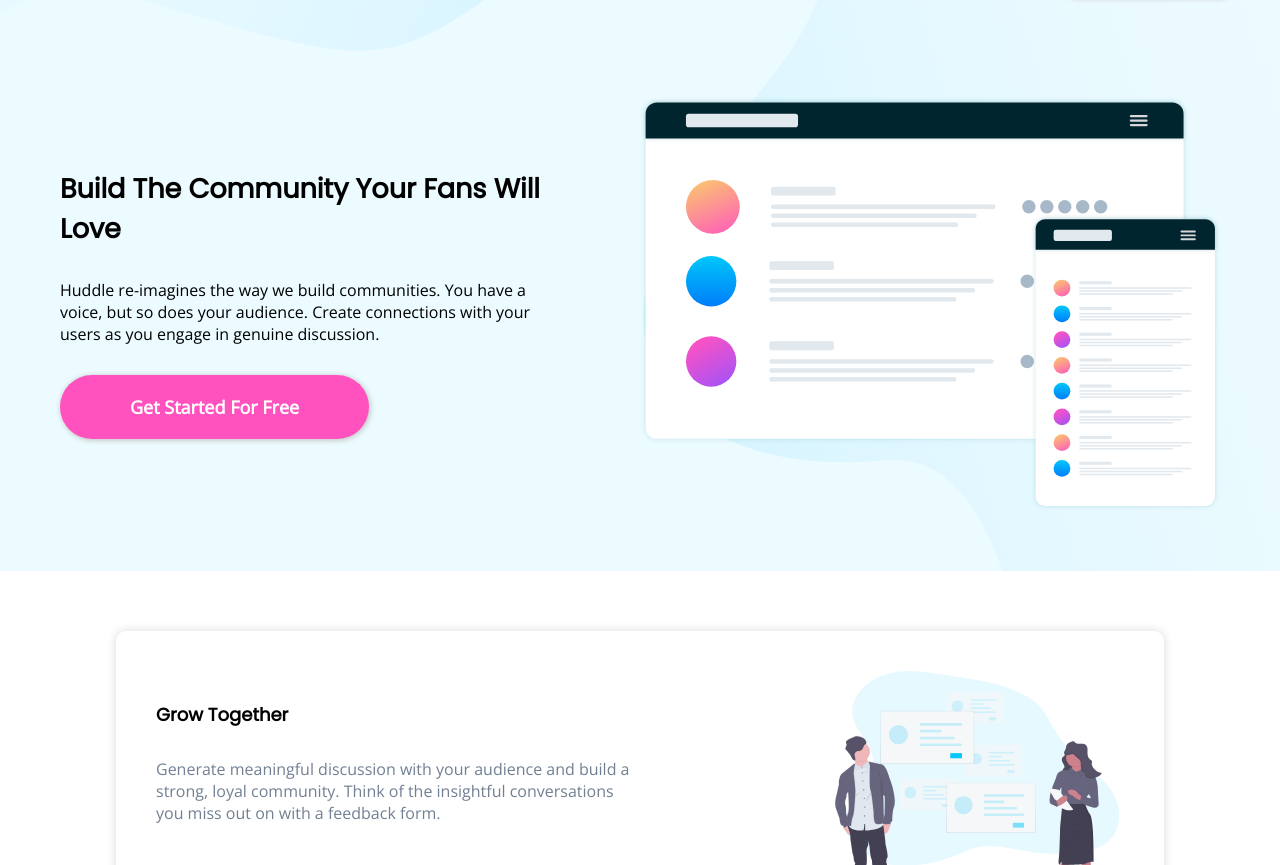
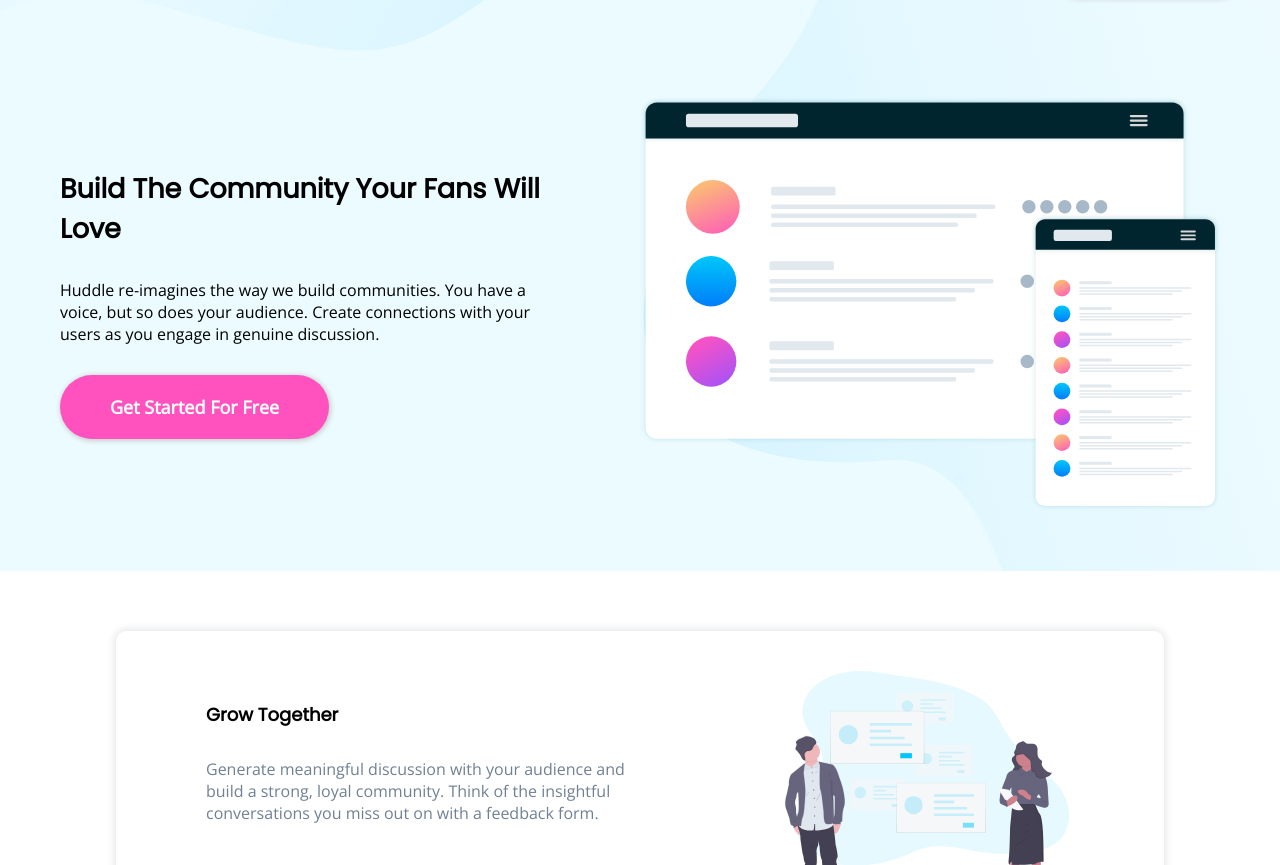
Before and after one commit to sahibkaur/huddle-landing-page, a plain HTML site: page index.html in a window 1280 px wide. Shown: the part 87-952 px from the top of the page. Drawn offline with nearby package versions, Linux system fonts and the light colour scheme.

Commit message:
change call-to-action padding

```diff
--- a/css/style.css
+++ b/css/style.css
@@ -31,16 +31,16 @@ section{
 }
 .button{
 	border-radius: 50px;
-	padding-left: 50px;
-	padding-right: 50px;
-	padding-top: 10px;
-	padding-bottom: 10px;
+	padding-left: 30px;
+	padding-right: 30px;
+	padding-top: 5px;
+	padding-bottom: 5px;
 	background-color: white;
 	border:none;
 	margin-top:0;
 	margin-bottom: 0;
 	box-shadow: 1px 1px 5px 1px #ccc;
-	font-weight: bolder;
+	font-weight: 700;
 	white-space: nowrap;
 	text-decoration: none;
 	display: inline-block;
@@ -61,7 +61,7 @@ section{
 .heading{
 	font-family: 'Poppins', sans-serif;
 	margin-top: 30px;
-
+	font-weight: 600;
 }
 .heading, p, .get-started{
 	margin-bottom: 30px;
@@ -75,8 +75,8 @@ p{
 	color: white;
 	padding-top: 20px;
 	padding-bottom:20px;
-	padding-left: 70px;
-	padding-right: 70px;
+	padding-left: 50px;
+	padding-right: 50px;
 }
 .button, .heading{
 	text-transform: capitalize;
@@ -175,6 +175,16 @@ ul li a{
 	outline: none;
 }
 @media screen and (min-width: 800px){
+	.button{
+		padding-top: 10px;
+		padding-bottom: 10px;
+		padding-left: 50px;
+		padding-right: 50px;
+	}
+	.get-started{
+		padding-top: 20px;
+		padding-bottom: 20px;
+	}
 	.first-section .content{
 		flex-direction: row;
 	}
@@ -202,6 +212,8 @@ ul li a{
 		display: flex;
 		flex-direction: row-reverse;
 		justify-content: space-between;
+		margin-left: 70px;
+		margin-right: 70px;
 	}
 	.reverse {
 		flex-direction: row;
```
